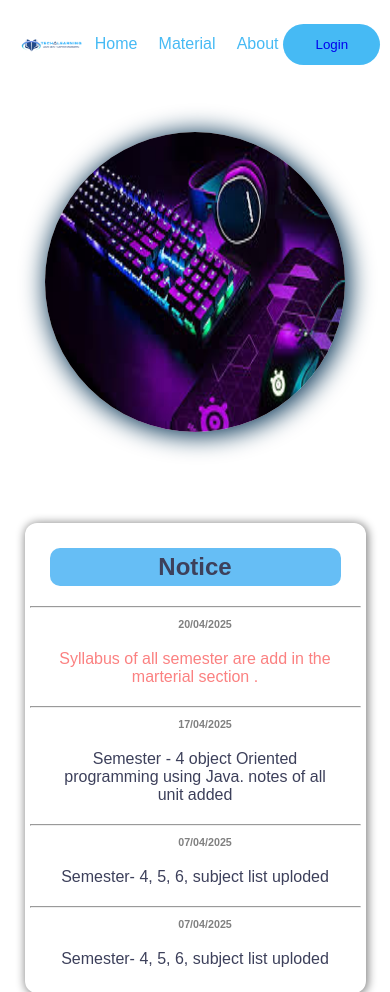
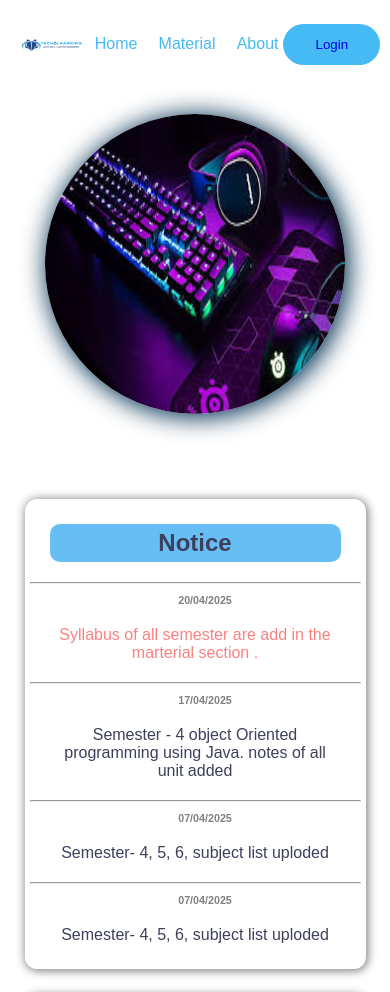
Before and after one commit to animehoodie/TECHLEARNING, a PHP site: page / in a window 390 px wide. Shown: the top 992 px of the page. Run offline with PHP 8.4, Linux system fonts and the light colour scheme.

Commit message:
fourth commit

```diff
--- a/style.css
+++ b/style.css
@@ -160,7 +160,6 @@ header{
     color:white;
     padding: 0.5rem 5%;
     text-align: center;
-    position: absolute;
   }
 
   .footer-content{
@@ -240,6 +239,9 @@ header{
     .menu-filters{
       flex-wrap: wrap;
     }
+    .footer{
+      position:absolute;
+    }
   }
   .co{
     height: 75%;
--- a/syll.css
+++ b/syll.css
@@ -4,8 +4,8 @@
     justify-content: center;
     align-items: center;
     margin-bottom: 0px;
-    padding: 1rem 5% 4rem;
-    height: 50vh;
+    padding: 0rem 5% 4rem;
+    height: 50%;
 
   }
   .image{
```
